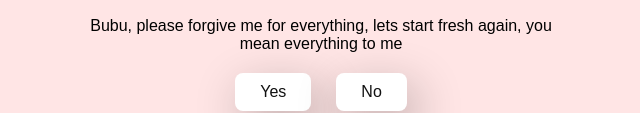
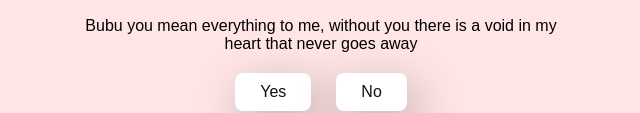
Before and after one commit to Shreyop12/Valentine, a plain HTML site: page no3.html in a window 1280 px wide. Shown: the part 421-534 px from the top of the page, without its empty margins (319-959 px from the left). Drawn offline with Linux system fonts and the light colour scheme; a script that the page names is missing.

Commit message:
Update no3.html

```diff
--- a/no3.html
+++ b/no3.html
@@ -25,7 +25,7 @@
       ></script>
 
       <h1>hehehe you cant escape nowwww, you gotta say yesssss Bubuuuuu</h1>
-      <p>Bubu, please forgive me for everything, lets start fresh again, you mean everything to me</p>
+      <p>Bubu you mean everything to me, without you there is a void in my heart that never goes away</p>
 
       <div class="btn">
         <a href="yes.html">Yes</a>
```
